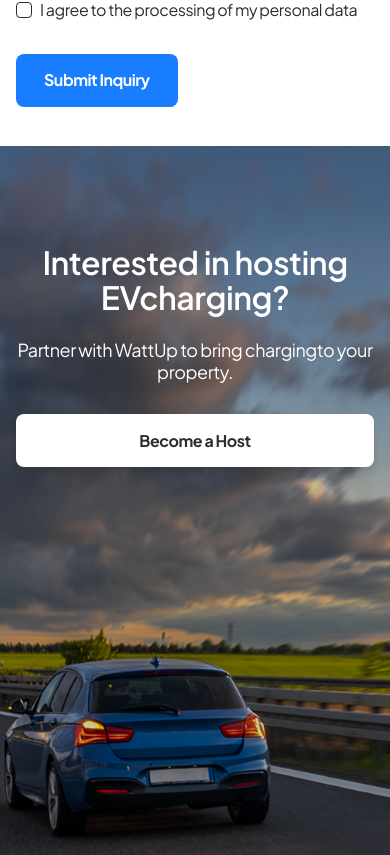
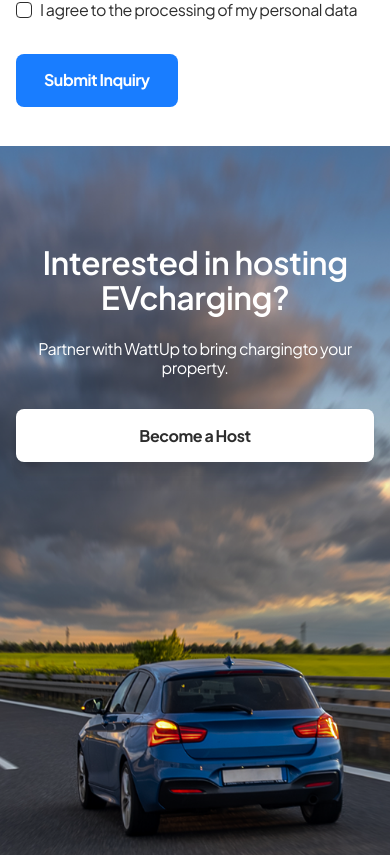
Before and after one commit to asrafulhaq/wattup-usa, a Next.js app: page /contact in a window 390 px wide. Shown: the part 1569-2424 px from the top of the page. Built offline with nearby package versions, Linux system fonts and the light colour scheme.

Commit message:
completed contact page responsiveness

```diff
--- a/app/contact/page.tsx
+++ b/app/contact/page.tsx
@@ -34,6 +34,7 @@ export default function ContactUsPage() {
             {/* 3. CTA Section */}
             <CTAReady
                 image='/assets/images/contact-page-cta-image.png'
+                imageClass='max-md:object-[40%_70%]'
                 heading={
                     <>
                         Interested in hosting EV
--- a/components/home/cta-ready.tsx
+++ b/components/home/cta-ready.tsx
@@ -1,4 +1,5 @@
 import { FadeUp } from '@/components/ui/fade-up';
+import { cn } from '@/lib/utils';
 import Image from 'next/image';
 import Link from 'next/link';
 
@@ -10,36 +11,69 @@ export function CTAReady({
     buttonText2,
     buttonLink2,
     image,
+    headingClass,
+    subHeadingClass,
+    overlay,
+    overlayClass,
+    sectionClass,
+    imageWrapperClass,
+    imageClass,
 }: {
     heading: React.ReactNode;
-    subHeading: React.ReactNode;
-    buttonText: string;
-    buttonLink: string;
+    headingClass?: string;
+    subHeadingClass?: string;
+    sectionClass?: string;
+    imageWrapperClass?: string;
+    imageClass?: string;
+    subHeading?: React.ReactNode;
+    buttonText?: string;
+    buttonLink?: string;
     buttonText2?: string;
     buttonLink2?: string;
     image?: string;
+    overlay?: boolean;
+    overlayClass?: string;
 }) {
     return (
         <section className='relative w-full overflow-hidden text-white  mx-auto'>
             {/* Top CTA Banner - 1440x960px Figma Specs */}
-            <div className='relative w-full bg-black h-[744px] md:h-[960px] flex flex-col items-center justify-start  mx-auto'>
+            <div
+                className={cn(
+                    'relative w-full bg-black h-[744px] md:h-[960px] flex flex-col items-center justify-start  mx-auto',
+                    sectionClass
+                )}>
                 {/* Background Image Setup */}
-                <div className='absolute inset-0 z-0 select-none'>
+                <div
+                    className={cn(
+                        'absolute inset-0 z-0 select-none',
+                        imageWrapperClass
+                    )}>
                     <Image
                         src={image || '/assets/images/footer-section-bg.png'}
                         alt='WattUp Sunset Background'
                         fill
-                        className='object-cover object-center'
+                        className={cn('object-cover object-center', imageClass)}
                         priority
                         draggable={false}
                     />
                     {/* Dark gradient overlay to match Figma contrast if needed, or just light darkening for text readability */}
-                    <div className='absolute inset-0 bg-black/20' />
+                    {overlay && (
+                        <div
+                            className={cn(
+                                'absolute inset-0 bg-black/20',
+                                overlayClass
+                            )}
+                        />
+                    )}
                 </div>
                 <div className='container mx-auto'>
                     <div className='relative z-10 w-full flex flex-col items-center text-center text-white pt-[99px] md:pt-[218px]'>
                         <FadeUp className='w-full'>
-                            <h2 className='headline-white pb-6'>
+                            <h2
+                                className={cn(
+                                    'headline-white pb-6',
+                                    headingClass
+                                )}>
                                 {heading || (
                                     <>
                                         Ready to Charge
@@ -51,7 +85,11 @@ export function CTAReady({
                         </FadeUp>
 
                         <FadeUp delay={0.2} className='w-full'>
-                            <p className='text-lg md:text-[20px] font-normal max-w-[424px] mx-auto mb-8 leading-[120%] text-white'>
+                            <p
+                                className={cn(
+                                    'text-[16px] md:text-[20px] font-normal max-w-[424px] mx-auto mb-8 leading-[120%] text-white',
+                                    subHeadingClass
+                                )}>
                                 {subHeading || (
                                     <>
                                         Find a charging station near you or
```
